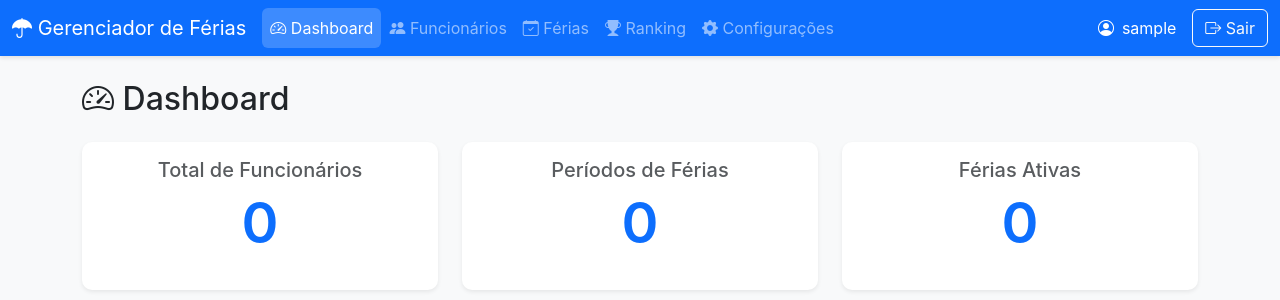
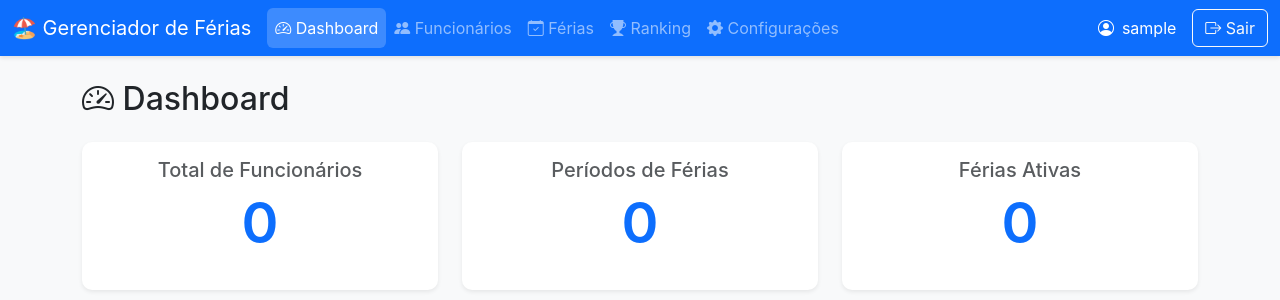
Before and after one commit to Corolario/ferias, a Flask app: page /dashboard in a window 1280 px wide. Shown: the top 300 px of the page. Run offline with Flask 3, Linux system fonts and the light colour scheme; the visitor is signed in with stand-in values (Sample User, id 1); data that the repository does not hold is empty; some libraries are stand-ins or nearby versions.

Commit message:
Change navbar title icon to vacation emoji

```diff
--- a/templates/base.html
+++ b/templates/base.html
@@ -18,7 +18,7 @@
     <nav class="navbar navbar-expand-lg navbar-dark bg-primary mb-4">
         <div class="container-fluid">
             <a class="navbar-brand" href="{{ url_for('dashboard') }}">
-                <i class="bi bi-umbrella-fill"></i> Gerenciador de Férias
+                🏖️ Gerenciador de Férias
             </a>
             <button class="navbar-toggler" type="button" data-bs-toggle="collapse" data-bs-target="#navbarNav">
                 <span class="navbar-toggler-icon"></span>
```
